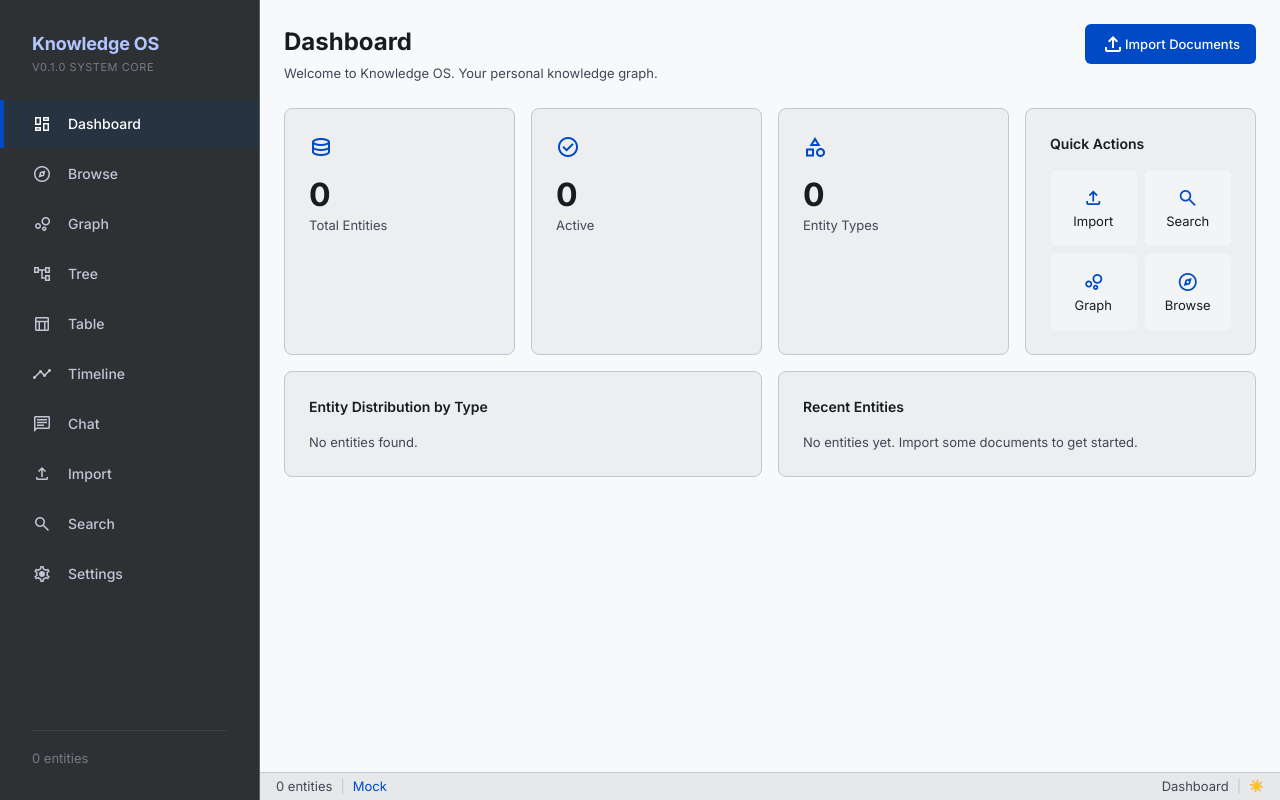
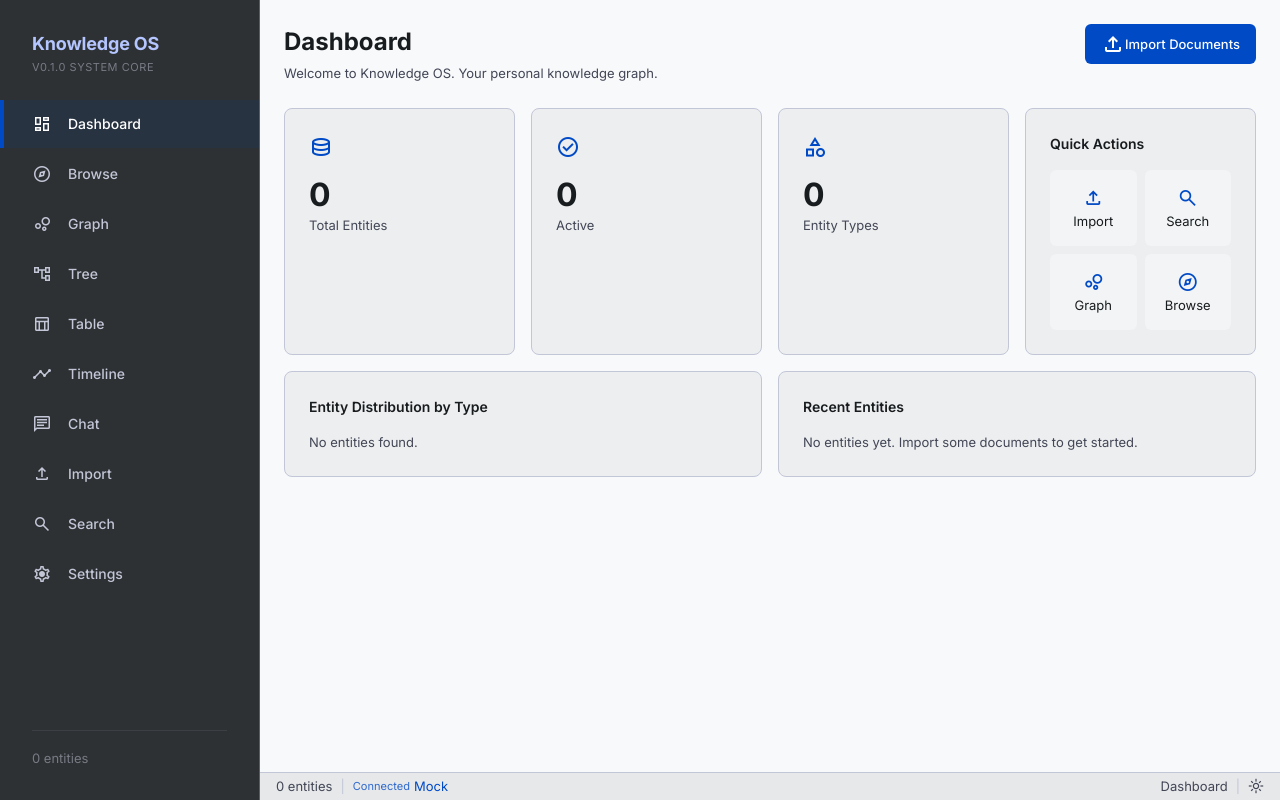
Before and after one commit to chris-cadev/knowledge-os, a Svelte app in the folder desktop/: page / in a window 1280 px wide. Built offline with nearby package versions, Linux system fonts and the light colour scheme.

Commit message:
fix(desktop): fix StatusBar view UX — PRD-0008

```diff
--- a/desktop/src/views/StatusBar.svelte
+++ b/desktop/src/views/StatusBar.svelte
@@ -1,6 +1,7 @@
 <script lang="ts">
   import { getState } from "../lib/state.svelte.js";
   import { getTheme } from "../lib/theme.svelte.js";
+  import { navigateTo } from "../lib/router.svelte.js";
 
   const app = getState();
   const theme = getTheme();
@@ -18,22 +19,31 @@
 <div class="status-bar">
   <div class="status-left">
     {#if app.statusMessage}
-      <span class="status-message">{app.statusMessage}</span>
+      <span class="status-message" aria-live="polite">{app.statusMessage}</span>
     {:else}
       <span class="status-text">{app.entityCount} entit{app.entityCount === 1 ? "y" : "ies"}</span>
       <span class="status-separator">|</span>
-      <span class="status-provider" class:reachable={app.providerReachable} class:unreachable={!app.providerReachable}>
+      <button
+        class="status-provider"
+        class:reachable={app.providerReachable}
+        class:unreachable={!app.providerReachable}
+        onclick={() => navigateTo("settings")}
+        aria-label={app.providerReachable ? `${app.providerName} connected, click to open settings` : `${app.providerName} disconnected, click to open settings`}
+      >
+        <span class="status-provider-label">{app.providerReachable ? "Connected" : "Disconnected"}</span>
         {app.providerName}
         {#if app.providerModel}
           <span class="provider-model">({app.providerModel})</span>
         {/if}
-      </span>
+      </button>
     {/if}
   </div>
   <div class="status-right">
     <span class="status-view">{app.currentView}</span>
     <span class="status-separator">|</span>
-    <span class="status-theme">{theme.isDark ? "🌙" : "☀️"}</span>
+    <span class="material-symbols-outlined status-theme-icon" aria-label={theme.isDark ? "Dark mode" : "Light mode"}>
+      {theme.isDark ? "dark_mode" : "light_mode"}
+    </span>
   </div>
 </div>
 
@@ -67,7 +77,23 @@
   }
 
   .status-provider {
+    all: unset;
+    cursor: pointer;
+    display: inline-flex;
+    align-items: center;
+    gap: var(--space-1);
     color: var(--text-secondary);
+    border-radius: var(--radius-sm, 4px);
+  }
+
+  .status-provider:focus-visible {
+    outline: 2px solid var(--accent);
+    outline-offset: 2px;
+  }
+
+  .status-provider-label {
+    font-size: 0.85em;
+    opacity: 0.8;
   }
 
   .status-provider.reachable {
@@ -75,7 +101,7 @@
   }
 
   .status-provider.unreachable {
-    color: #e53e3e;
+    color: var(--color-error);
   }
 
   .provider-model {
@@ -97,7 +123,7 @@
     color: var(--border);
   }
 
-  .status-theme {
-    font-size: 12px;
+  .status-theme-icon {
+    font-size: 16px;
   }
 </style>
```
